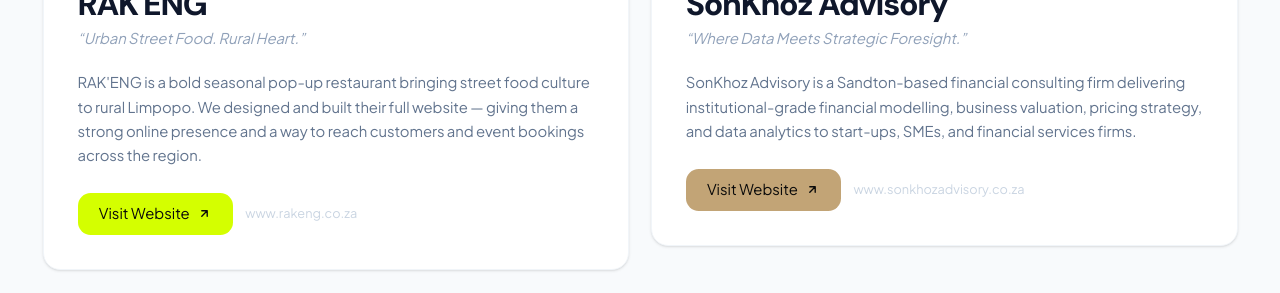
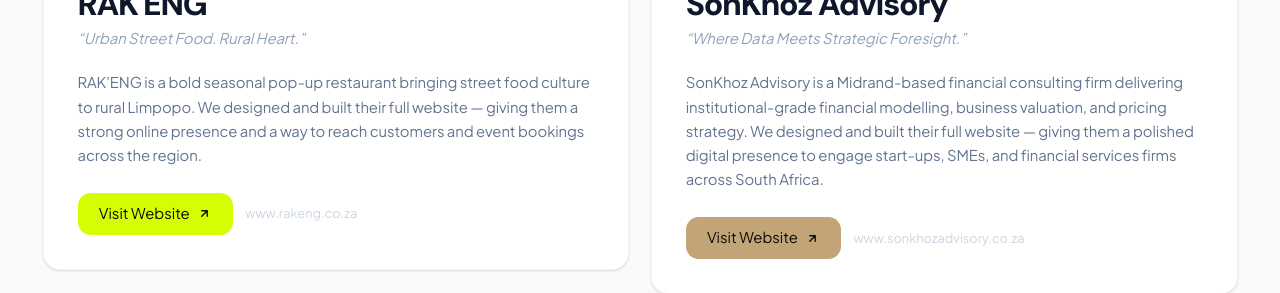
Before and after one commit to raktechnologies-png/raktechonologies.website, a Next.js app: page / in a window 1280 px wide. Shown: the part 3877-4170 px from the top of the page. Built offline with nearby package versions, Linux system fonts and the light colour scheme.

Commit message:
Balance SonKhoz description length with RAK'ENG for consistent card sizing

```diff
--- a/src/components/home/RecentProjects.tsx
+++ b/src/components/home/RecentProjects.tsx
@@ -29,7 +29,7 @@ const projects = [
     year:       "2025",
     tagline:    "Where Data Meets Strategic Foresight.",
     description:
-      "SonKhoz Advisory is a Sandton-based financial consulting firm delivering institutional-grade financial modelling, business valuation, pricing strategy, and data analytics to start-ups, SMEs, and financial services firms.",
+      "SonKhoz Advisory is a Midrand-based financial consulting firm delivering institutional-grade financial modelling, business valuation, and pricing strategy. We designed and built their full website — giving them a polished digital presence to engage start-ups, SMEs, and financial services firms across South Africa.",
     accent: "#C2A476",
     status: "Live",
   },
```
